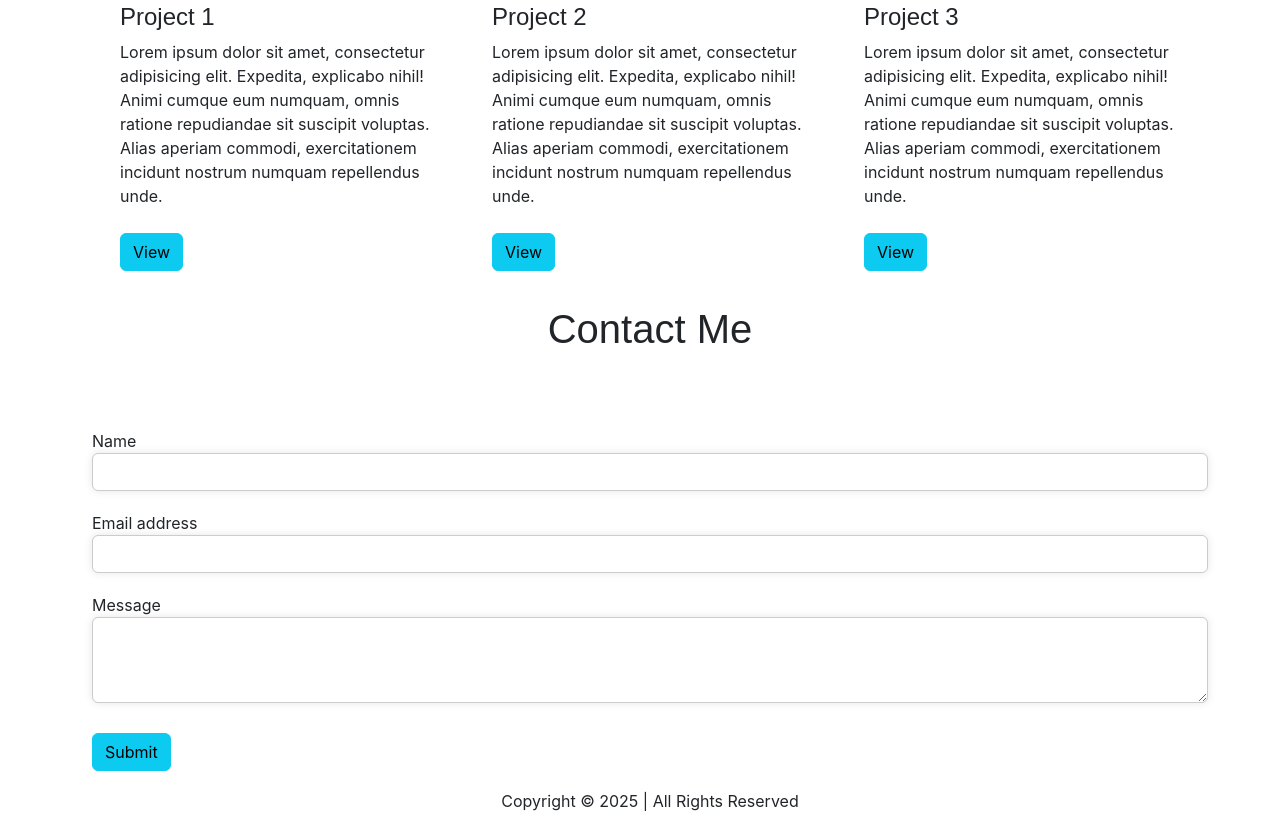
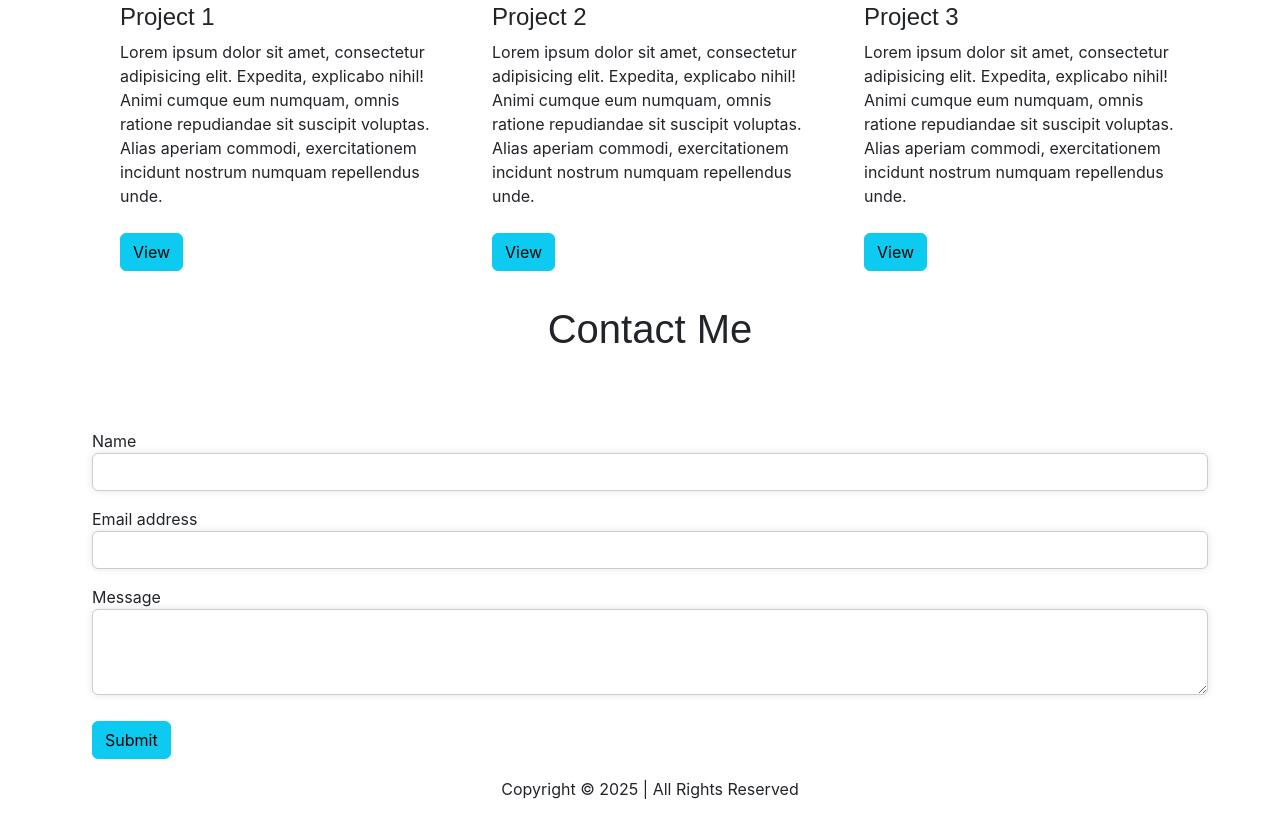
Before and after one commit to msnirmal/task1, a plain HTML site: page index.html in a window 1280 px wide. Shown: the part 767-1580 px from the top of the page. Drawn offline with nearby package versions, Linux system fonts and the light colour scheme.

Commit message:
fixing form issue

```diff
--- a/index.html
+++ b/index.html
@@ -111,21 +111,23 @@
       <h1 class="text-center aboutHeading">Contact Me</h1>
       <form name="contact" method="POST" data-netlify="true">
         <input type="hidden" name="form-name" value="contact">
-        <div class="form-group">
+
+        <div class="form-group mb-3">
           <label for="formGroupExampleInput">Name</label>
           <input type="text" class="form-control" id="formGroupExampleInput" name="name" required>
         </div>
-        <div class="form-group">
+
+        <div class="form-group mb-3">
           <label for="exampleFormControlInput1">Email address</label>
           <input type="email" class="form-control" id="exampleFormControlInput1" name="email" required>
         </div>
-        <div class="form-group">
+
+        <div class="form-group mb-3">
           <label for="exampleFormControlTextarea1">Message</label>
           <textarea class="form-control" id="exampleFormControlTextarea1" rows="3" name="message" required></textarea>
         </div>
-        <div>
-          <button type="submit" class="btn btn-info mb-2" id="button">Submit</button>
-        </div>
+
+        <button type="submit" class="btn btn-info mb-2" id="button">Submit</button>
       </form>
     </div>
   </div>
```
